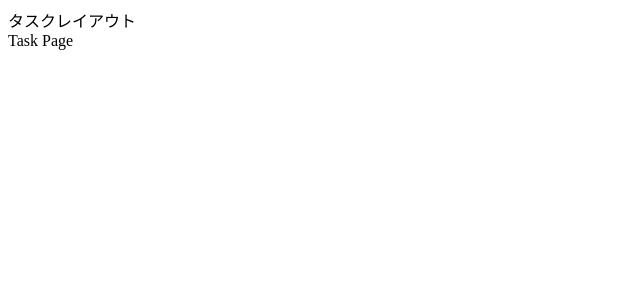
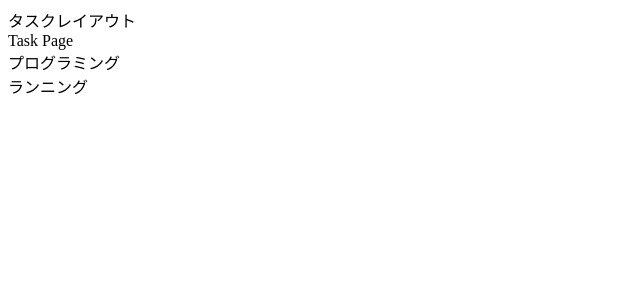
Before and after one commit to yumitaito/nextjs14-tutorial, a Next.js app: page /task in a window 1280 px wide. Shown: the top 300 px of the page, without its empty margins (0-640 px from the left). Built offline with nearby package versions, Linux system fonts and the light colour scheme.

Commit message:
ルートハンドラーの設定

```diff
--- a/next.config.mjs
+++ b/next.config.mjs
@@ -1,4 +1,10 @@
 /** @type {import('next').NextConfig} */
-const nextConfig = {};
+const nextConfig = {
+  logging: {
+    fetches: {
+      fullUrl: true,
+    },
+  },
+};
 
 export default nextConfig;
--- a/src/app/(main)/task/page.tsx
+++ b/src/app/(main)/task/page.tsx
@@ -1,5 +1,25 @@
-const TaskPage = () => {
-  return <div>Task Page</div>;
+import { Task } from "@/app/api/tasks/route";
+
+const getTasks = async () => {
+  const response = await fetch("http://localhost:3000/api/tasks", {
+    method: "GET",
+    cache: "no-store",
+  });
+  return await response.json();
+};
+
+const TaskPage = async () => {
+  const tasks = (await getTasks()).tasks as Task[];
+  return (
+    <div>
+      <div>Task Page</div>
+      <div>
+        {tasks.map((task) => (
+          <div key={task.id}>{task.name}</div>
+        ))}
+      </div>
+    </div>
+  );
 };
 
 export default TaskPage;
--- /dev/null
+++ b/src/app/api/tasks/route.ts
@@ -0,0 +1,17 @@
+import { NextResponse } from "next/server";
+
+export interface Task {
+  id: number;
+  name: string;
+}
+
+const tasks: Task[] = [
+  { id: 1, name: "プログラミング" },
+  { id: 2, name: "ランニング" },
+];
+
+export const GET = async () => {
+  return NextResponse.json({ tasks }, { status: 200 });
+};
+
+export const dynamic = "force-dynamic";
```
